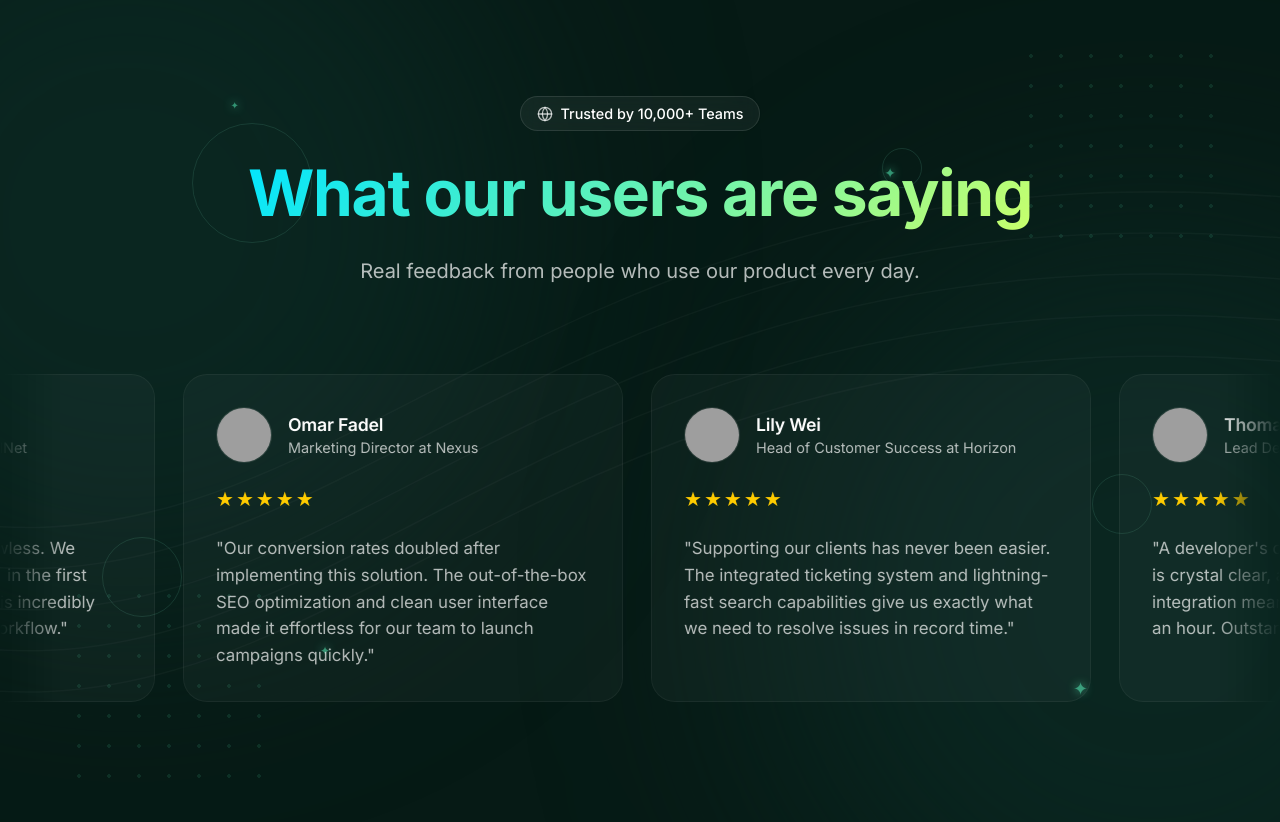
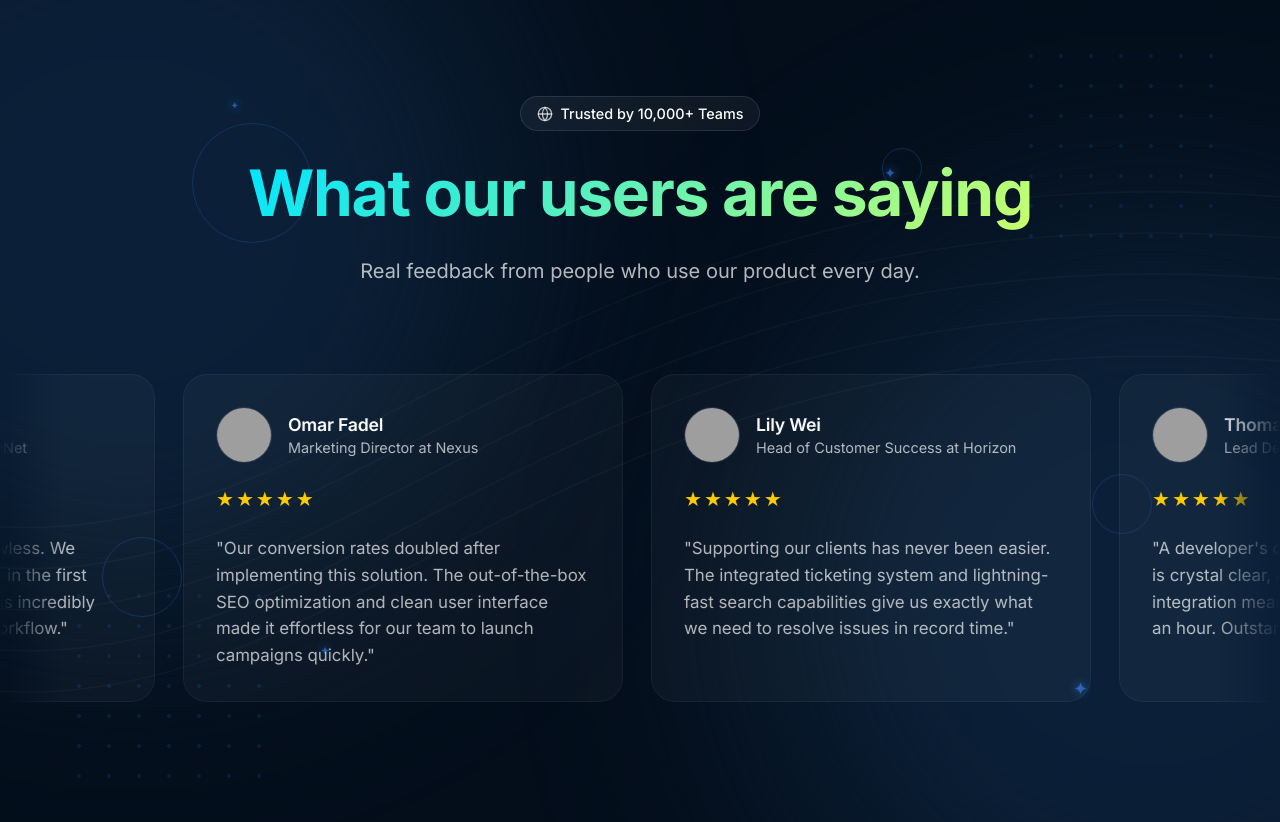
Before and after one commit to Arpit6691/review, a React (Vite) app: page / in a window 1280 px wide. Built offline with nearby package versions, Linux system fonts and the light colour scheme; grey boxes are pictures that could not be loaded.

Commit message:
style: replace background with exact blue theme

```diff
--- a/src/styles/Testimonials.css
+++ b/src/styles/Testimonials.css
@@ -38,7 +38,7 @@ body {
     flex-direction: column;
     justify-content: center;
     overflow: hidden;
-    background-color: #061a15;
+    background-color: #040e1b;
 }
 
 .bg-exact-base {
@@ -60,13 +60,13 @@ body {
 }
 
 .glow-tl {
-    background: #0b2923;
+    background: #0d2540;
     top: -20%;
     left: -20vw;
 }
 
 .glow-br {
-    background: #0b2923;
+    background: #0d2540;
     bottom: -20%;
     right: -20vw;
 }
@@ -76,7 +76,7 @@ body {
     position: absolute;
     width: 200px;
     height: 200px;
-    background-image: radial-gradient(rgba(75, 214, 165, 0.2) 2px, transparent 2px);
+    background-image: radial-gradient(rgba(50, 130, 246, 0.2) 2px, transparent 2px);
     background-size: 30px 30px;
     z-index: 0;
     pointer-events: none;
@@ -97,7 +97,7 @@ body {
 /* Hollow Circles */
 .exact-circle {
     position: absolute;
-    border: 1px solid rgba(46, 99, 83, 0.4);
+    border: 1px solid rgba(30, 80, 150, 0.4);
     border-radius: 50%;
     z-index: 0;
     pointer-events: none;
@@ -111,11 +111,11 @@ body {
 /* Stars */
 .exact-star {
     position: absolute;
-    color: rgba(75, 214, 165, 0.6);
+    color: rgba(50, 130, 246, 0.6);
     font-size: 14px;
     z-index: 0;
     pointer-events: none;
-    text-shadow: 0 0 10px rgba(75, 214, 165, 0.8);
+    text-shadow: 0 0 10px rgba(50, 130, 246, 0.8);
 }
 
 .star-1 { top: 12%; left: 18%; font-size: 10px; }
```
